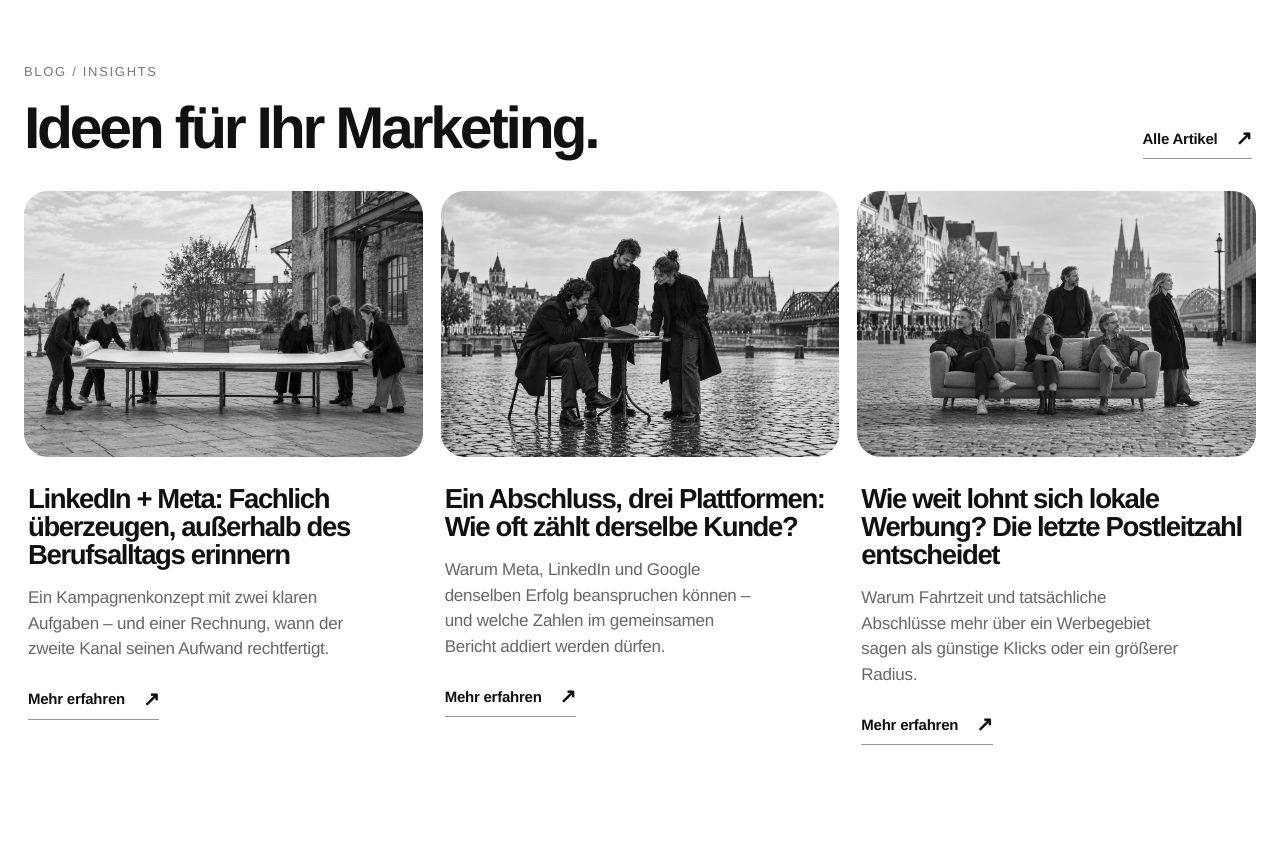
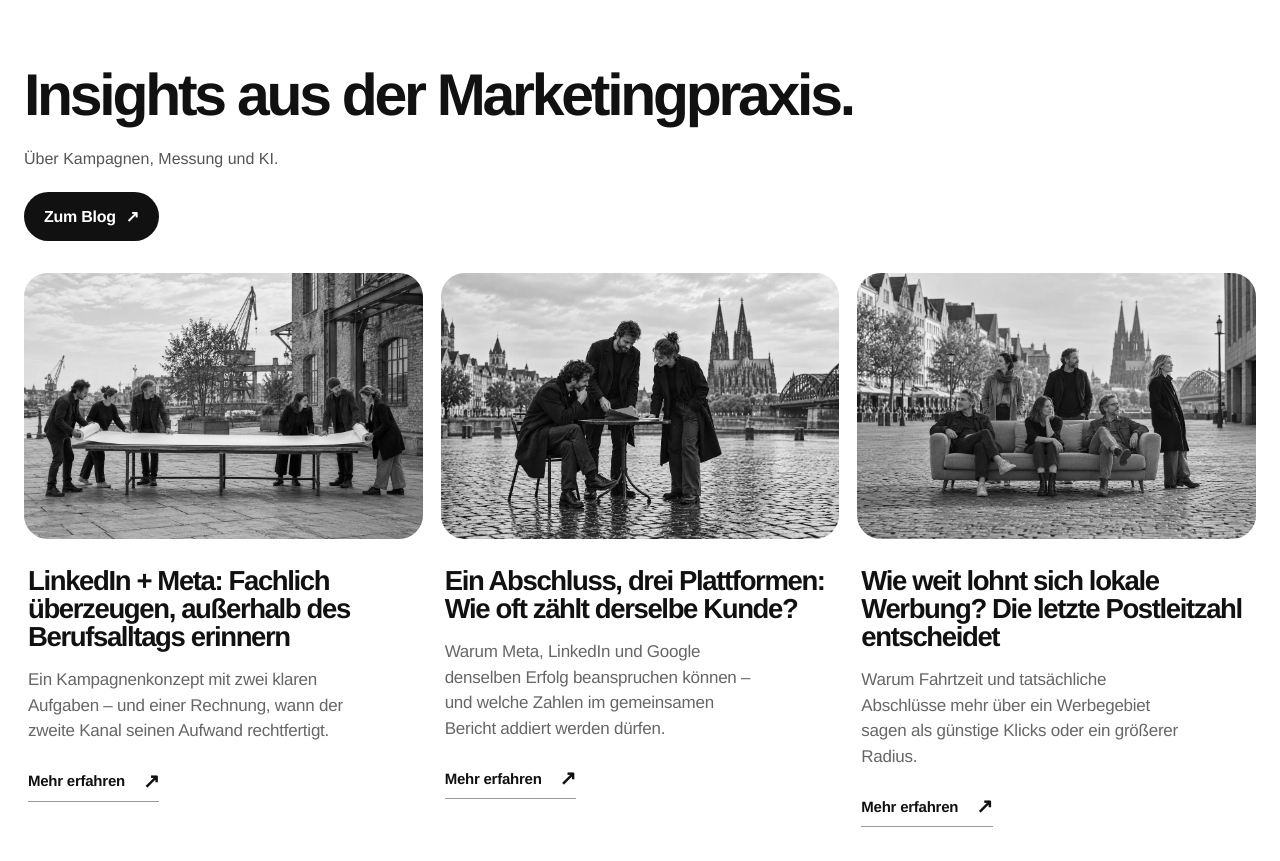
Before and after one commit to heidewitzkagmbh/heidewitzka, a plain HTML site: page index.html in a window 1280 px wide. Shown: the part 5253-6114 px from the top of the page. Drawn offline with Linux system fonts and the light colour scheme.

Commit message:
Refresh homepage blog intro and add a blog button above the cards

```diff
--- a/index.html
+++ b/index.html
@@ -73,6 +73,8 @@
 .hw-home main > .hw-contact { margin: var(--home-section-space) auto; }
 /* The contact teaser already supplies the space above the blog heading. */
 .hw-home main > .blog-preview { padding-top: 0; border-top: 0; }
+.hw-home .blog-preview .section-head > .blog-preview-intro { font-size: 16px; }
+.hw-home .blog-preview-cta { justify-self: start; }
 @media (max-width: 900px) {
   .hw-home { --home-section-space: 48px; --home-content-gap: 28px; }
   .hw-home main > .section :is(.ai-teaser-grid, .blog-preview-grid) { row-gap: 32px; }
@@ -130,7 +132,11 @@
 <section class="section hw-soft"><div class="wrap"><div class="section-head"><div><div class="eyebrow">Leistungen &amp; Preise</div><h2>Mit einer konkreten<br/>Aufgabe starten.</h2></div><p>Für einen ersten Schritt braucht es nicht immer eine laufende Betreuung. Klären Sie eine Frage, prüfen Sie Ihr Konto oder bauen Sie eine Kampagne auf.</p></div><div class="grid-3"><a class="card hw-path" href="/google-ads-audit.html"><div class="eyebrow">Analyse</div><h3>Google Ads Audit</h3><p>Kontostruktur, Suchanfragen und Messung prüfen. Mit einem priorisierten Maßnahmenplan.</p><strong>ab 950 € einmalig ↗</strong></a><a class="card hw-path" href="/shop.html#neue-kampagnen"><div class="eyebrow">Umsetzung</div><h3>Kampagne aufbauen</h3><p>Ein abgegrenztes Angebot auf einem Werbekanal – vom Briefing bis zur Übergabe.</p><strong>ab 990 € einmalig ↗</strong></a><a class="card hw-path" href="/shop.html#strategie-sparring"><div class="eyebrow">Beratung</div><h3>Strategie-Sparring</h3><p>Eine konkrete Frage gemeinsam durchdenken und die nächsten Schritte festhalten.</p><strong>250 € einmalig ↗</strong></a></div><p class="hw-pricing-note">Honorare netto zuzüglich Umsatzsteuer. Umfang und Termin werden vor Beauftragung vereinbart; Mediabudget und externe Kosten sind separat.</p><a class="btn" href="/shop.html">Alle sechs Leistungen ansehen ↗</a></div></section>
 <section aria-label="Gespräch mit Tim Vogt" class="wrap hw-contact" id="gespraech"><img alt="Tim Vogt, Ihr Ansprechpartner bei Heidewitzka" height="170" loading="lazy" src="/assets/tim-vogt-portrait-rectangular.jpg" width="230"/><div class="hw-contact-copy"><p>Gute Kampagnen beginnen mit einem klaren Ziel. Ich verbinde langjährige Kampagnenpraxis mit sinnvoll eingesetzter KI – damit aus Daten, Ideen und Budget nachvollziehbare nächste Schritte werden.</p><p class="hw-contact-author">Tim Vogt – Heidewitzka GmbH</p></div><div class="hw-contact-actions"><a href="https://www.linkedin.com/in/timvgt/" rel="noopener noreferrer" target="_blank">Auf LinkedIn vernetzen <span aria-hidden="true">↗</span></a><a href="https://calendly.com/vogt-heidewitzka/30min" rel="noopener noreferrer" target="_blank">20-Min-Gespräch <span aria-hidden="true">↗</span></a></div></section>
 <section aria-labelledby="blog-preview-heading" class="section blog-preview"><div class="wrap">
-<div class="section-head"><div><div class="eyebrow">Blog / Insights</div><h2 id="blog-preview-heading">Ideen für Ihr Marketing.</h2></div><a class="insight-more" href="/insights">Alle Artikel <span aria-hidden="true">↗</span></a></div>
+<div class="section-head">
+  <div><h2 id="blog-preview-heading">Insights aus der Marketingpraxis.</h2></div>
+  <p class="blog-preview-intro">Über Kampagnen, Messung und KI.</p>
+  <a class="btn blog-preview-cta" href="/insights">Zum Blog <span aria-hidden="true">↗</span></a>
+</div>
 <div class="insights-grid blog-preview-grid">
 <article class="insight-card"><a aria-label="Artikel lesen: LinkedIn + Meta: Fachlich überzeugen, außerhalb des Berufsalltags erinnern" class="insight-media" href="/linkedin-meta"><img alt="" height="800" loading="lazy" src="/assets/blog-linkedin-meta.webp" width="1200"/></a><h3>LinkedIn + Meta: Fachlich überzeugen, außerhalb des Berufsalltags erinnern</h3><p>Ein Kampagnenkonzept mit zwei klaren Aufgaben – und einer Rechnung, wann der zweite Kanal seinen Aufwand rechtfertigt.</p><a class="insight-more" href="/linkedin-meta">Mehr erfahren <span>↗</span></a></article>
 <article class="insight-card"><a aria-label="Artikel lesen: Ein Abschluss, drei Plattformen: Wie oft zählt derselbe Kunde?" class="insight-media" href="/plattform-attribution"><img alt="" height="800" loading="lazy" src="/assets/blog-plattform-attribution.webp" width="1200"/></a><h3>Ein Abschluss, drei Plattformen: Wie oft zählt derselbe Kunde?</h3><p>Warum Meta, LinkedIn und Google denselben Erfolg beanspruchen können – und welche Zahlen im gemeinsamen Bericht addiert werden dürfen.</p><a class="insight-more" href="/plattform-attribution">Mehr erfahren <span>↗</span></a></article>
```
